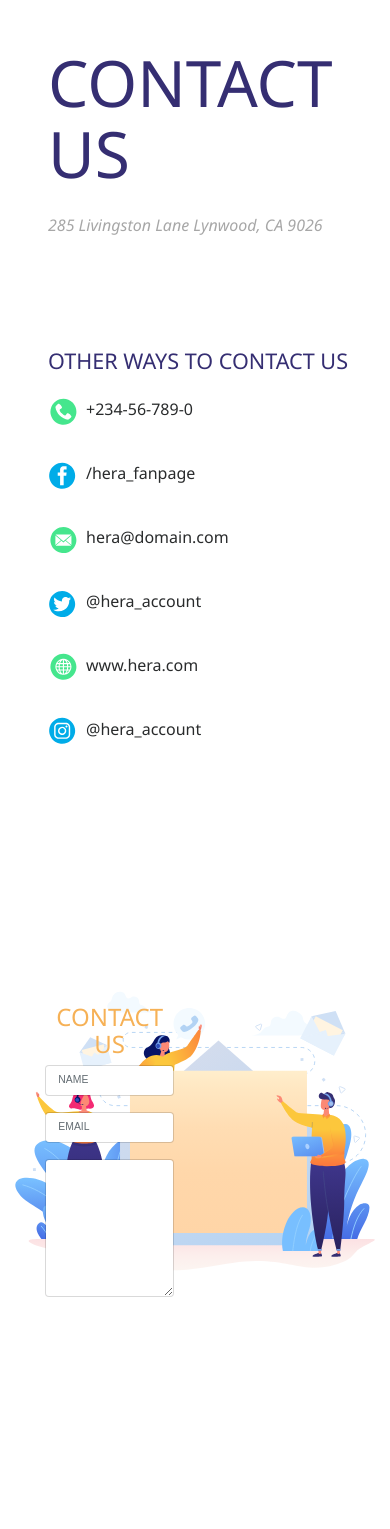
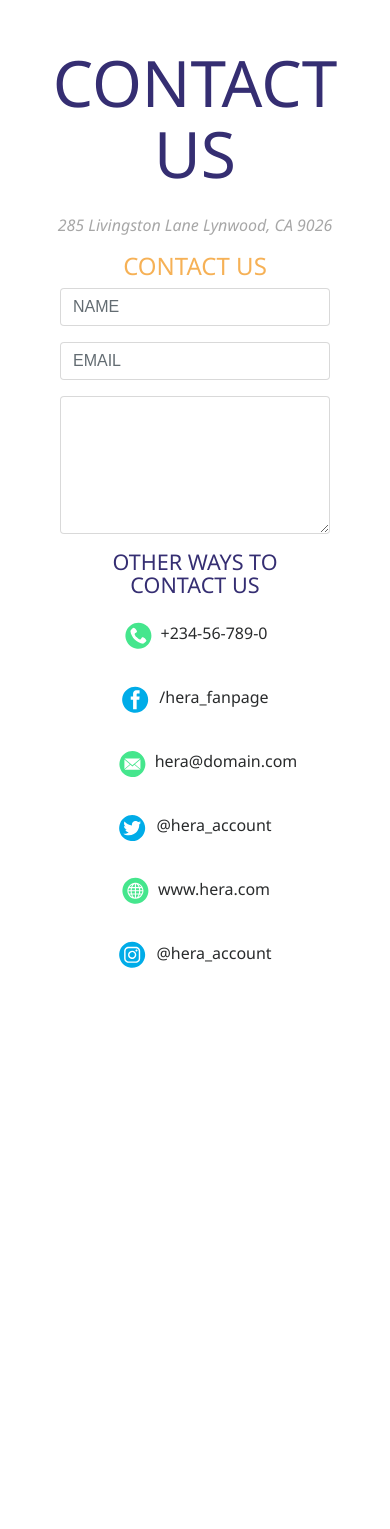
Before and after one commit to isongjosiah/Team-Hera-Budget-App, a PHP site: page /contact.html in a window 390 px wide. Shown: the part 105-1634 px from the top of the page. After the commit the page ends 1073 px from the top, so only its background shows below. Run offline with PHP 8.4, Linux system fonts and the light colour scheme; some libraries are stand-ins or nearby versions.

Commit message:
added Responsiveness

```diff
--- a/contact.html
+++ b/contact.html
@@ -35,15 +35,16 @@
 
       <main class = "row">
         <div class="col-12">
+
           <div class="row">
-            <div class="col-12 col-lg-5 pl-5">
-              <div class="mb-5" style = "width:auto">
+            <div class="col-12 text-center text-lg-left col-lg-5 pl-lg-5">
+              <div class="mb-lg-5" style = "width:auto">
                 <h1 class = "contact-us mt-5" style = "font-family: Segoe UI">CONTACT US</h1>
                 <p class = "mt-3 d-inline-block " id = "address"><i>285 Livingston Lane Lynwood, CA 9026</i></p>
               </div>
-              <div class="mt-5 text-left pt-5">
+              <div class="mt-5 d-none d-lg-block pt-5">
                 <h3 id = "other-ways" class = "contact-us">OTHER WAYS TO CONTACT US</h3>
-                <div id = "contact-grid" class="row mt-4 text-left">
+                <div id = "contact-grid" class="row mt-4">
                   <div class =  "col-12 col-lg-6 mb-4 d-flex">
                       <img class = "mr-2"src="Designs/phone.svg" alt="" height = 30 width = 30>
                       <p class = ""> +234-56-789-0</p>
@@ -74,8 +75,8 @@
             </div>
 
             <div class="col-12 col-lg-7 vector-container float-right ">
-              <img class = "mb-5 w-100" id = "vector" src="Designs/contact-vector.svg" alt="vector illustration" height = 700>
-              <div class="" id =  "form-container">
+              <img class = "d-none d-md-block mb-5 w-100" id = "vector" src="Designs/contact-vector.svg" alt="vector illustration" height = 700>
+              <div class="mx-auto mx-lg-0" id =  "form-container">
                 <h4 class = "text-center">CONTACT US</h4>
                 <form>
                   <fieldset class="form-group">
@@ -93,6 +94,38 @@
             </div>
           </div>
 
+          <!--SECOND ROW- OTHER WAYS-->
+          <div class="row">
+            <div class="col-8 text-center mx-auto d-block d-lg-none">
+              <h3 id = "other-ways" class = "contact-us">OTHER WAYS TO CONTACT US</h3>
+              <div id = "contact-grid" class="row mt-4 text-center">
+                <div class =  "col-12 col-md-6 mb-4 d-flex justify-content-center">
+                    <img class = "mr-2"src="Designs/phone.svg" alt="" height = 30 width = 30>
+                    <p class = ""> +234-56-789-0</p>
+                </div>
+                <div class =  "col-12 col-md-6 mb-4 d-flex justify-content-center">
+                    <img class = "mr-2"src="Designs/facebook.svg" alt="" height = 30 width = 30>
+                    <p class = ""> /hera_fanpage</p>
+                </div>
+                <div class =  "col-12 col-md-6 mb-4 d-flex justify-content-center">
+                    <img class = "mr-2 ml-4"src="Designs/mail.svg" alt="" height = 30 width = 30>
+                    <p class = "">hera@domain.com</p>
+                </div>
+                <div class =  "col-12 col-md-6 mb-4 d-flex justify-content-center">
+                    <img class = "mr-2"src="Designs/twitter.svg" alt="" height = 30 width = 30>
+                    <p class = ""> @hera_account</p>
+                </div>
+                <div class =  "col-12 col-md-6 mb-4 d-flex justify-content-center">
+                    <img class = "mr-2"src="Designs/website.svg" alt="" height = 30 width = 30>
+                    <p class = ""> www.hera.com</p>
+                </div>
+                <div class =  "col-12 col-md-6 mb-4 d-flex justify-content-center">
+                    <img class = "mr-2"src="Designs/instagram.svg" alt="" height = 30 width = 30>
+                    <p class = ""> @hera_account</p>
+                </div>
+              </div>
+            </div>
+          </div>
 
         </div>
       </main>
--- a/css/contact.css
+++ b/css/contact.css
@@ -232,11 +232,9 @@ a:hover {
 }
 
 #form-container{
-  right:13.5rem;
-  bottom:13.5rem;
-  position: absolute;
-  width:33%;
-  z-index:2;
+  width: 75%;
+}
+
 }
 #form-container input{
   font-size: 65%;
@@ -246,3 +244,21 @@ a:hover {
   color: #F6B156;
   font-weight: 300;
 }
+
+/*media queries for the form*/
+@media (min-width: 768px){
+  #form-container{
+    left:23.2rem;
+    bottom:13.5rem;
+    position: absolute;
+    width:33%;
+    z-index:2;
+}
+@media (min-width: 993px){
+  #form-container{
+    right:13.5rem;
+    bottom:13.5rem;
+    position: absolute;
+    width:33%;
+    z-index:2;
+}
```
